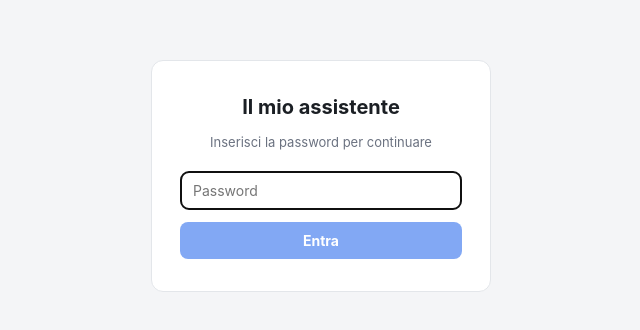
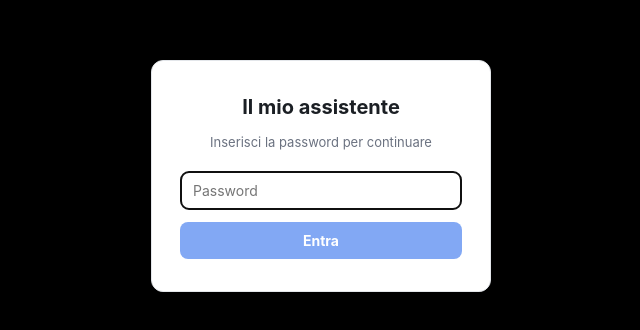
Before and after one commit to Pintus09/Progetto-Simone-Pintus, a Next.js app: page /login in a window 1280 px wide. Shown: the part 224-554 px from the top of the page, without its empty margins (319-959 px from the left). Built offline with nearby package versions, Linux system fonts and the light colour scheme.

Commit message:
Studio: cambia lo sfondo in nero

```diff
--- a/app/globals.css
+++ b/app/globals.css
@@ -1,5 +1,5 @@
 :root {
-  --bg: #f4f5f7;
+  --bg: #000000;
   --surface: #ffffff;
   --surface-alt: #fafbfc;
   --border: #e3e6ea;
```
